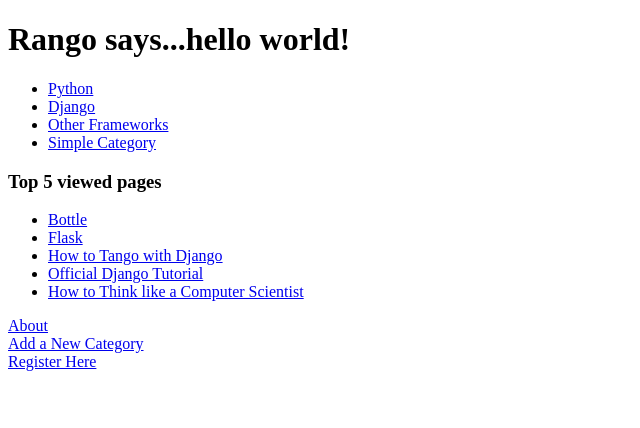
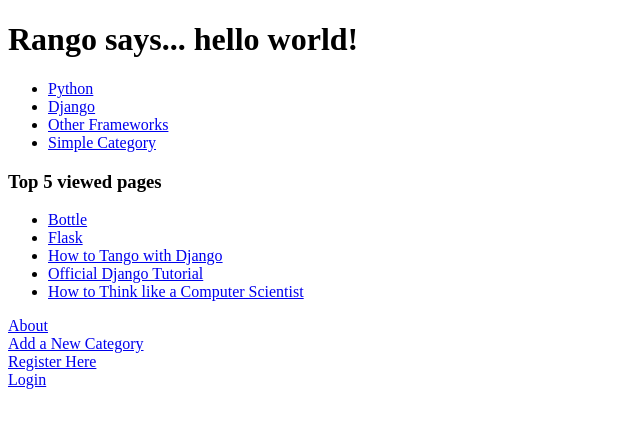
Before and after one commit to kubkowski/tango_with_django, a Django app: page /rango/ in a window 1280 px wide. Shown: the top 428 px of the page, without its empty margins (0-640 px from the left). Run offline with Django 3.2, Linux system fonts and the light colour scheme; data comes from the database, SQL or seed files in the repository; both versions use the stored data as it was after the commit.

Commit message:
Added login view, template and route

```diff
--- a/rango/urls.py
+++ b/rango/urls.py
@@ -8,4 +8,5 @@ urlpatterns = patterns('',
             url(r'^category/(?P<category_name_slug>[\w\-]+)/$', views.category, name='category'),
             url(r'^category/(?P<category_name_slug>[\w\-]+)/add_page/$', views.add_page, name='add_page'),
             url(r'^register/$', views.register, name='register'),
+            url(r'^login/$', views.user_login, name='login'),
 )
--- a/rango/views.py
+++ b/rango/views.py
@@ -1,5 +1,6 @@
+from django.contrib.auth import authenticate, login
 from django.shortcuts import render, render_to_response
-from django.http import HttpResponse
+from django.http import HttpResponse, HttpResponseRedirect
 from django.template import RequestContext
 from rango.models import Category, Page
 from rango.forms import CategoryForm, PageForm, UserForm, UserProfileForm
@@ -108,3 +109,23 @@ def register(request):
         'rango/register.html',
         { 'user_form': user_form, 'profile_form': profile_form, 'registered': registered }
     )
+
+def user_login(request):
+    if request.method == 'POST':
+        username = request.POST['username']
+        password = request.POST['password']
+
+        user = authenticate(username=username, password=password)
+
+        if user:
+            if user.is_active:
+                login(request, user)
+                return HttpResponseRedirect('/rango/')
+            else:
+                return HttpResponse("Your Rango account is disabled.")
+        else:
+            print "Invalid login details: {0}, {1}".format(username, password)
+            return HttpResponse("Invalid login details supplied.")
+
+    else:
+        return render(request, 'rango/login.html', {})
--- a/templates/rango/index.html
+++ b/templates/rango/index.html
@@ -5,7 +5,11 @@
     </head>
 
     <body>
-        <h1>Rango says...hello world!</h1>
+        {% if user.is_authenticated %}
+            <h1>Rango says... hello {{ user.username }}!</h1>
+        {% else %}
+            <h1>Rango says... hello world!</h1>
+        {% endif %}
         {% if categories %}
             <ul>
                 {% for category in categories %}
@@ -28,6 +32,7 @@
         <a href="/rango/about/">About</a><br />
         <a href="/rango/add_category/">Add a New Category</a><br />
         <a href="/rango/register/">Register Here</a><br />
+        <a href="/rango/login/">Login</a>
     </body>
 
 </html>
```
Also changed, not shown: templates/rango/login.html (added, +21 -0 lines), db.sqlite3, 2 other files.
